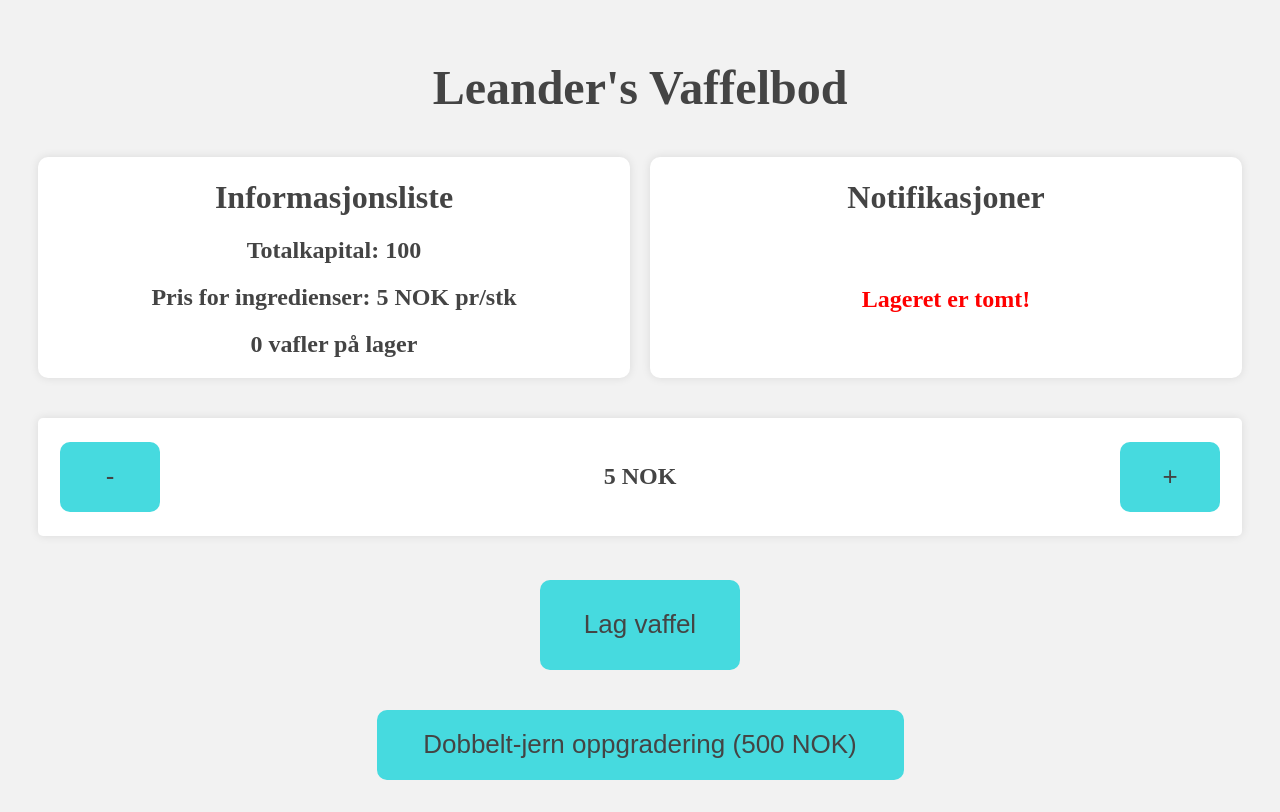
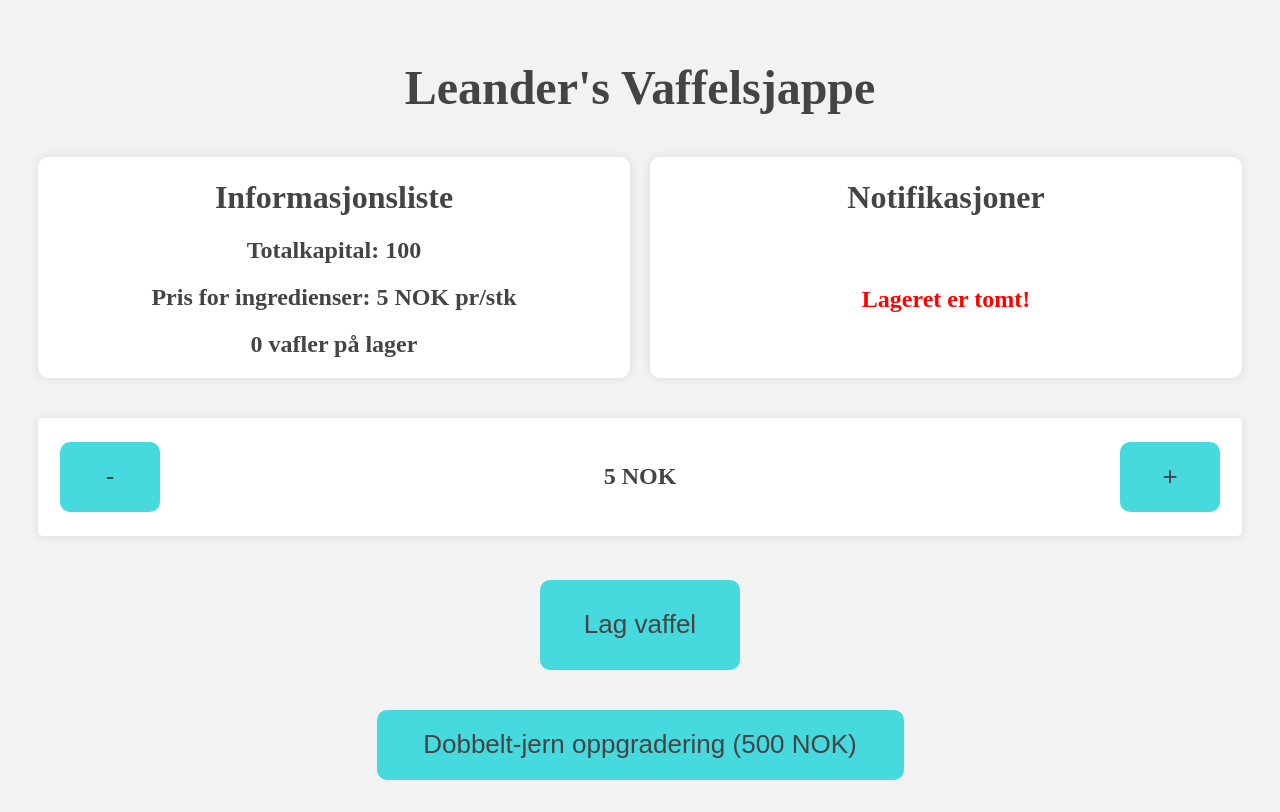
Before and after one commit to londer1/Vaffelboden-spill, a plain HTML site: page index.html in a window 1280 px wide. Drawn offline with Linux system fonts and the light colour scheme.

Commit message:
Update index.html

```diff
--- a/index.html
+++ b/index.html
@@ -4,12 +4,12 @@
     <meta charset="UTF-8">
     <meta name="viewport" content="width=device-width, initial-scale=1.0">
     <link rel="stylesheet" href="style.css">
-    <title>Leander's Vaffelbod</title>
+    <title>Leander's Vaffelsjappe</title>
     <link rel="icon" type="image/x-icon" href="/bilder/vaffel.ico">
 </head>
 <body>
     <h1 class="overskrift">
-        Leander's Vaffelbod
+        Leander's Vaffelsjappe
     </h1>
     <div class="skrift">
         <div class="info">
```
